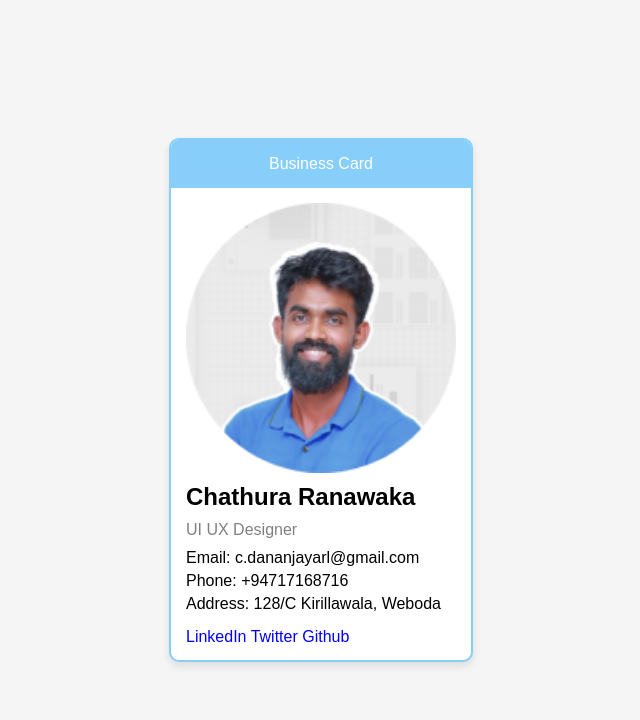
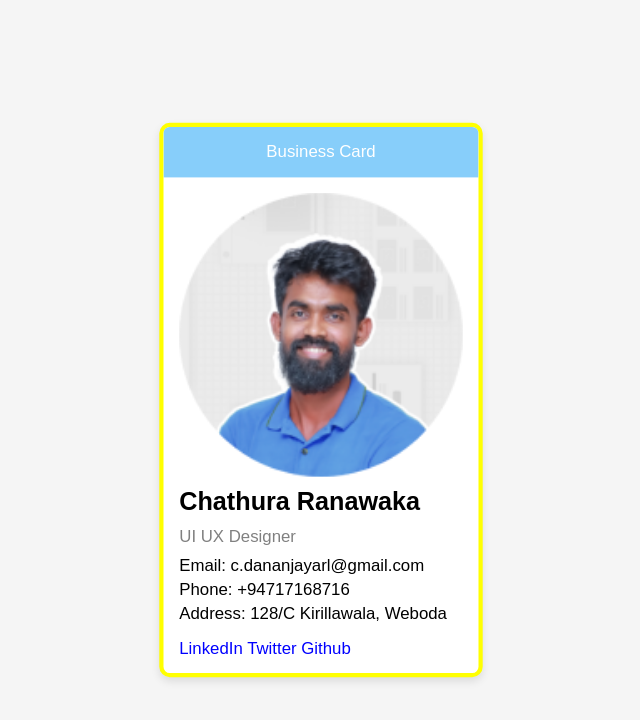
Before and after one commit to Chathura-Ranawaka/01-business-card, a plain HTML site: page index.html in a window 1280 px wide. In both pictures the pointer is over the element 640 px from the left and 400 px from the top of the page. Shown: the whole page, without its empty margins (319-959 px from the left). Drawn offline with Linux system fonts and the light colour scheme.

Commit message:
feat: add scale animation and border change in the business card

```diff
--- a/index.html
+++ b/index.html
@@ -27,6 +27,7 @@
             border: 2px solid lightskyblue;
             box-shadow: 0 4px 8px rgba(0, 0, 0, 0.1) ;
             border-radius: 10px;
+            transition: transform 0.3s ease-in-out, border-color 0.3s ease-in-out;
 
         }
         .profile-image{
@@ -77,6 +78,11 @@
             color: blue;
         }
 
+        .business-card:hover{
+            transform: scale(1.05);
+            border: 4px solid  yellow;
+        }
+
     </style>
 </head>
 <body>
```
